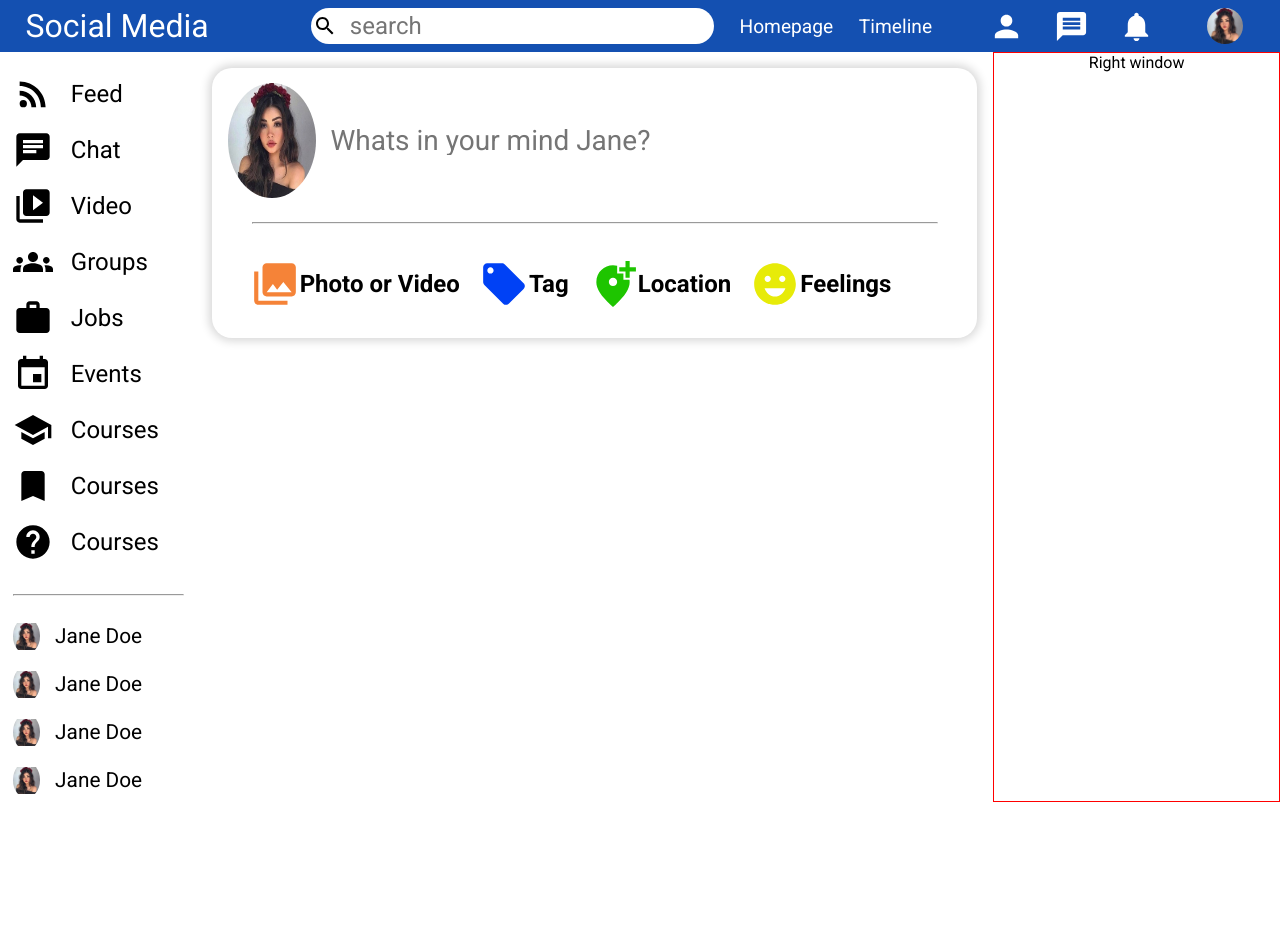
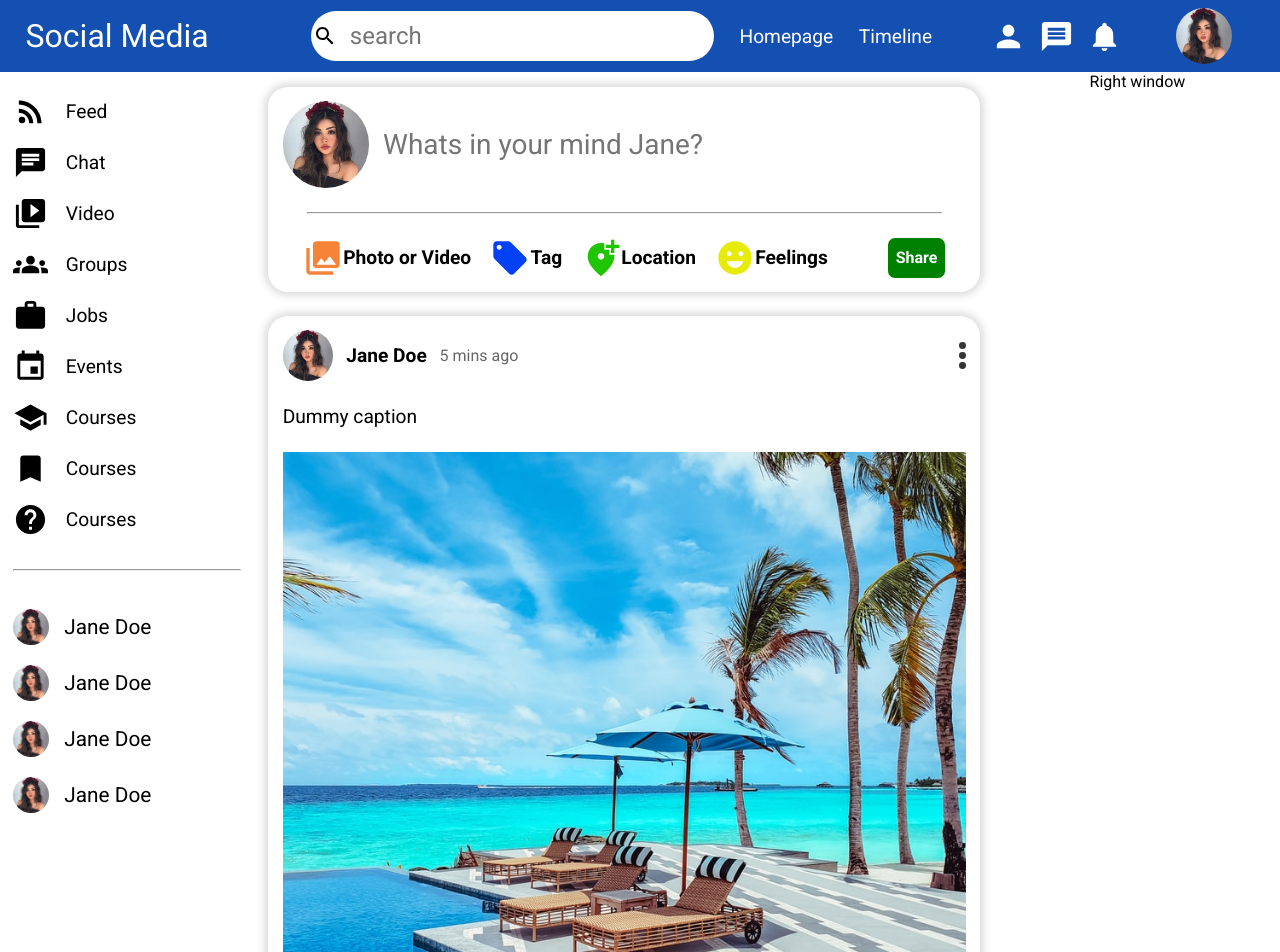
Before and after one commit to Dhanraj-Raiturkar/MERN-SocialMediaApp, a React (Create React App) app in the folder social-media/: page / in a window 1280 px wide. Shown: the top 952 px of the page. Before the commit the page ends 832 px from the top, so only its background shows below. Built offline with nearby package versions, Linux system fonts and the light colour scheme; a web font is replaced by a local one.

Commit message:
Frontend - added post section to homepage

```diff
--- /dev/null
+++ b/social-media/src/components/feed/AddPost.js
@@ -0,0 +1,44 @@
+import React from 'react'
+import PhotoLibraryIcon from '@mui/icons-material/PhotoLibrary';
+import LocalOfferIcon from '@mui/icons-material/LocalOffer';
+import AddLocationAltIcon from '@mui/icons-material/AddLocationAlt';
+import EmojiEmotionsIcon from '@mui/icons-material/EmojiEmotions';
+import classes from './AddPost.module.css';
+import FeedCard from './FeedCard';
+
+const AddPost = () => {
+  return (
+    <FeedCard>
+      <form className={classes.addPostForm}>
+        <img alt="Profile pic" src="./Assets/images/person2.jpg" />
+        <input type="text" placeholder="Whats in your mind Jane?" />
+      </form>
+      <hr className={classes.addPostDivider}/>
+      <div className={classes.addPostUploadOptions}>
+        <PhotoLibraryIcon
+          sx={{ fontSize: 40 }}
+          style={{ color: "rgb(245, 131, 56)" }}
+        />
+        <span className={classes.uploadIconText}>Photo or Video</span>
+        <LocalOfferIcon
+          sx={{ fontSize: 40 }}
+          style={{ color: "rgb(0, 65, 245)" }}
+        />
+        <span className={classes.uploadIconText}>Tag</span>
+        <AddLocationAltIcon
+          sx={{ fontSize: 40 }}
+          style={{ color: "rgb(30, 197, 0)" }}
+        />
+        <span className={classes.uploadIconText}>Location</span>
+        <EmojiEmotionsIcon
+          sx={{ fontSize: 40 }}
+          style={{ color: "rgb(231, 235, 8" }}
+        />
+        <span className={classes.uploadIconText}>Feelings</span>
+        <button className={classes.shareButton}>Share</button>
+      </div>
+    </FeedCard>
+  );
+}
+
+export default AddPost
--- /dev/null
+++ b/social-media/src/components/feed/AddPost.module.css
@@ -0,0 +1,66 @@
+.addPost {
+    /* border: 1px solid black; */
+    padding: 2%;
+    height: 32%;
+    border-radius: 20px;
+    -webkit-box-shadow: 0px 0px 10px 3px rgba(0,0,0,0.16);
+    -moz-box-shadow: 0px 0px 10px 3px rgba(0,0,0,0.16);
+    box-shadow: 0px 0px 10px 3px rgba(0,0,0,0.16);
+}
+
+.addPostForm {
+    /* border: 1px solid black; */
+    display: flex;
+    align-items: center;
+    height: 48%;
+}
+
+.addPostForm img{
+    height: 100%;
+    width: 12.7%;
+    border-radius: 50%;
+    /* border: 1px solid red; */
+}
+
+.addPostForm input{
+    border: none;
+    width: 60%;
+    margin: 0px 2%;
+    height: 25%;
+    font-size: 1.75em;
+    color: rgb(255, 255, 255);
+}
+
+.addPostDivider{
+    margin: 3vh;
+}
+
+.addPostUploadOptions{
+    /* border: 1px solid black; */
+    height: 30%;
+    padding: 0px 3%;
+    display: flex;
+    align-items: center;
+}
+
+.uploadIcons {
+
+}
+
+.uploadIconText{
+    font-size: 1.2em;
+    font-weight: 600;
+    margin-right: 1.5vw;
+}
+
+.shareButton{
+    background-color: green;
+    border: none;
+    margin-left: auto;
+    height: 5vh;
+    width: 4.5vw;
+    border-radius: 7px;
+    font-size: 1em;
+    color: white;
+    font-weight: 600;
+}
--- a/social-media/src/components/feed/Feed.js
+++ b/social-media/src/components/feed/Feed.js
@@ -1,26 +1,14 @@
 import React from 'react';
 import classes from './Feed.module.css';
-import PhotoLibraryIcon from '@mui/icons-material/PhotoLibrary';
-import LocalOfferIcon from '@mui/icons-material/LocalOffer';
-import AddLocationAltIcon from '@mui/icons-material/AddLocationAlt';
-import EmojiEmotionsIcon from '@mui/icons-material/EmojiEmotions';
+import AddPost from './AddPost';
+import Post from './Post';
 
 const Feed = () => {
   return (
     <div className={classes.feedContainer}>
-        <div className={classes.addPost}>
-            <form className={classes.addPostForm}>
-                <img alt='Profile pic' src='./Assets/images/person2.jpg' />
-                <input type='text' placeholder='Whats in your mind Jane?' />
-            </form>
-            <hr/>
-            <div>
-                <PhotoLibraryIcon className={classes.uploadIcons} sx={{fontSize:50}} style={{color:'rgb(245, 131, 56)'}} /><span className={classes.uploadIconText}>Photo or Video</span>
-                <LocalOfferIcon sx={{fontSize:50}} style={{color:'rgb(0, 65, 245)'}}/><span className={classes.uploadIconText}>Tag</span>
-                <AddLocationAltIcon sx={{fontSize:50}} style={{color:'rgb(30, 197, 0)'}}/><span className={classes.uploadIconText}>Location</span>
-                <EmojiEmotionsIcon sx={{fontSize:50}} style={{color:'rgb(231, 235, 8'}}/><span className={classes.uploadIconText}>Feelings</span>
-            </div>
-        </div>
+        <AddPost/>
+        <Post />
+        <Post />
     </div>
   )
 }
--- a/social-media/src/components/feed/Feed.module.css
+++ b/social-media/src/components/feed/Feed.module.css
@@ -3,58 +3,3 @@
     width: 100%;
     height: 100%;
 }
-
-.addPost {
-    /* border: 1px solid black; */
-    padding: 2%;
-    height: 32%;
-    border-radius: 20px;
-    -webkit-box-shadow: 0px 0px 10px 3px rgba(0,0,0,0.16);
-    -moz-box-shadow: 0px 0px 10px 3px rgba(0,0,0,0.16);
-    box-shadow: 0px 0px 10px 3px rgba(0,0,0,0.16);
-}
-
-.addPostForm {
-    /* border: 1px solid black; */
-    display: flex;
-    align-items: center;
-    height: 48%;
-}
-
-.addPostForm img{
-    height: 100%;
-    width: 12%;
-    border-radius: 50%;
-    /* border: 1px solid red; */
-}
-
-.addPostForm input{
-    border: none;
-    width: 60%;
-    margin: 0px 2%;
-    height: 25%;
-    font-size: 1.75em;
-    color: rgb(255, 255, 255);
-}
-
-.addPost hr{
-    margin: 3vh;
-}
-
-.addPost div{
-    /* border: 1px solid black; */
-    height: 30%;
-    padding: 0px 3%;
-    display: flex;
-    align-items: center;
-}
-
-.uploadIcons {
-
-}
-
-.uploadIconText{
-    font-size: 1.5em;
-    font-weight: 600;
-    margin-right: 1.5vw;
-}
--- /dev/null
+++ b/social-media/src/components/feed/FeedCard.js
@@ -0,0 +1,10 @@
+import React from 'react';
+import classes from './FeedCard.module.css';
+
+const FeedCard = (props) => {
+  return (
+    <div className={classes.addPost}>{props.children}</div>
+  )
+}
+
+export default FeedCard
--- /dev/null
+++ b/social-media/src/components/feed/FeedCard.module.css
@@ -0,0 +1,10 @@
+.addPost {
+    /* border: 1px solid black; */
+    padding: 2%;
+    /* height: 32%; */
+    border-radius: 20px;
+    -webkit-box-shadow: 0px 0px 10px 3px rgba(0,0,0,0.16);
+    -moz-box-shadow: 0px 0px 10px 3px rgba(0,0,0,0.16);
+    box-shadow: 0px 0px 10px 3px rgba(0,0,0,0.16);
+    margin-bottom: 3vh;
+}
--- /dev/null
+++ b/social-media/src/components/feed/Post.js
@@ -0,0 +1,43 @@
+import React from 'react';
+import classes from './Post.module.css';
+import FeedCard from './FeedCard';
+import { collapseClasses } from '@mui/material';
+import ThumbUpIcon from '@mui/icons-material/ThumbUp';
+import FavoriteIcon from '@mui/icons-material/Favorite';
+
+const Post = () => {
+  return (
+    <FeedCard>
+        <div className={classes.postHeader}>
+            <div className={classes.postDetails}>
+                <img alt='Profile pic' src='/Assets/images/person2.jpg' />
+                <span className={classes.postUsername}>Jane Doe</span>
+                <span className={classes.postTime}>5 mins ago</span>
+            </div>
+            <div className={classes.postOptions}>
+                <div></div>
+                <div></div>
+                <div></div>
+            </div>
+        </div>
+        <div className={classes.postCaption}>
+            <span>Dummy caption</span>
+        </div>
+        <div className={classes.post}>
+            <img  alt="post media" src='/Assets/images/postImage.jpg' />
+        </div>
+        <div className={classes.postFooter}>
+            <div className={classes.likeSection}>
+                <div style={{backgroundColor:'rgb(20, 80, 177)'}}><ThumbUpIcon sx={{fontSize:20, color:'white'}} /></div>
+                <div style={{backgroundColor:'rgb(248, 100, 113)'}}><FavoriteIcon sx={{fontSize:20, color:'white'}} /></div>
+                <span>26 Likes</span>
+            </div>
+            <div className={classes.commentSection}>
+                <span>3 comments</span>
+            </div>
+        </div>
+    </FeedCard>
+  )
+}
+
+export default Post
--- /dev/null
+++ b/social-media/src/components/feed/Post.module.css
@@ -0,0 +1,100 @@
+.postHeader {
+    height: 90vh;
+    /* border: 1px solid red; */
+    display: flex;
+    height: 10%;
+    align-items: center;
+}
+
+.postDetails {
+    /* border: 1px solid blue; */
+    height: 100%;
+    width: 100%;
+    display: flex;
+    align-items: center;
+}
+
+.postDetails img {
+    width: 7.5%;
+    height: 95%;
+    /* border: 1px solid red; */
+    object-fit: fill;
+    border-radius: 50%;
+}
+
+.postTime {
+    color: rgb(102, 102, 102);
+}
+
+.postUsername {
+    margin: 0px 1vw;
+    font-size: 1.2em;
+    font-weight: 600;
+}
+
+.postOptions {
+    display: flex;
+    height: 100%;
+    flex-direction: column;
+    /* border: 1px solid green; */
+    align-items: center;
+    justify-content: center;
+}
+
+.postOptions div{
+    /* background-color: black; */
+    height: 0.85vh;
+    width: 0.85vh;
+    margin: 0.2vh 0px;
+    border-radius: 50%;
+    background-color: rgb(53, 53, 53);
+}
+
+.postCaption {
+    /* border: 1px solid green; */
+    padding: 3vh 0px;
+    font-size: 1.2em;
+    overflow-wrap: break-word;
+}
+
+.post {
+    height: 80vh;
+    /* border: 1px solid black; */
+    /* margin-bottom: ; */
+}
+
+.post img {
+    height: 100%;
+    width: 100%;
+    object-fit: cover;
+}
+
+.postFooter {
+    /* height: 10vh; */
+    padding-top: 2vh;
+    /* border: 1px solid hotpink; */
+    display: flex;
+    align-items: baseline;
+    justify-content: space-between;
+}
+
+.likeSection {
+    display: flex;
+    align-items: center;
+    height: 100%;
+    /* border: 1px solid yellow; */
+}
+
+.likeSection div{
+    display: flex;
+    align-items: center;
+    justify-content: center;
+    width: 5vh;
+    height: 5vh;
+    border-radius: 50%;
+    margin-right: 0.8vw;
+}
+
+.commentSection span{
+    border-bottom: 2px dotted grey;
+}
--- a/social-media/src/components/leftFeedWindow/LeftWindow.js
+++ b/social-media/src/components/leftFeedWindow/LeftWindow.js
@@ -15,15 +15,15 @@ const LeftWindow = () => {
   return (
     <div className={classes.leftSidebarWrapper}>
         <ul className={classes.leftsidebarOptions}>
-            <li><RssFeedIcon sx={{fontSize:40}} /><span>Feed</span></li>
-            <li><ChatIcon sx={{fontSize:40}} /><span>Chat</span></li>
-            <li><VideoLibraryIcon sx={{fontSize:40}} /><span>Video</span></li>
-            <li><GroupsIcon sx={{fontSize:40}} /><span>Groups</span></li>
-            <li><WorkIcon sx={{fontSize:40}} /><span>Jobs</span></li>
-            <li><EventIcon sx={{fontSize:40}} /><span>Events</span></li>
-            <li><SchoolIcon sx={{fontSize:40}} /><span>Courses</span></li>
-            <li><BookmarkIcon sx={{fontSize:40}} /><span>Courses</span></li>
-            <li><HelpIcon sx={{fontSize:40}} /><span>Courses</span></li>
+            <li><RssFeedIcon sx={{fontSize:35}} /><span>Feed</span></li>
+            <li><ChatIcon sx={{fontSize:35}} /><span>Chat</span></li>
+            <li><VideoLibraryIcon sx={{fontSize:35}} /><span>Video</span></li>
+            <li><GroupsIcon sx={{fontSize:35}} /><span>Groups</span></li>
+            <li><WorkIcon sx={{fontSize:35}} /><span>Jobs</span></li>
+            <li><EventIcon sx={{fontSize:35}} /><span>Events</span></li>
+            <li><SchoolIcon sx={{fontSize:35}} /><span>Courses</span></li>
+            <li><BookmarkIcon sx={{fontSize:35}} /><span>Courses</span></li>
+            <li><HelpIcon sx={{fontSize:35}} /><span>Courses</span></li>
         </ul>
         {/* <input type="submit" value="Show More"/> */}
         <hr className={classes.leftSidebarHr}/>
--- a/social-media/src/components/leftFeedWindow/LeftWindow.module.css
+++ b/social-media/src/components/leftFeedWindow/LeftWindow.module.css
@@ -1,7 +1,7 @@
 
 
 .leftSidebarWrapper{
-    flex: 1.5;
+    flex: 2;
     height: calc(100vh - 6.5vh);
     /* border: 1px solid red; */
     padding: 0.5% 1%;
@@ -41,7 +41,7 @@
     /* position: relative;
     bottom: 10px; */
     margin-left: 18px;
-    font-size: 1.5em;
+    font-size: 1.2em;
 }
 
 .leftSidebarWrapper input{
@@ -57,7 +57,7 @@
 }
 
 .friendlist{
-    margin: 0px;
+    margin: 1vh 0px;
     padding: 0px;
     /* display: flex;
     flex-direction: column; */
@@ -65,6 +65,7 @@
 
 .friendlist li {
     list-style: none;
+    margin: 1vh 0px;
 }
 
 .friendListItem{
--- a/social-media/src/components/navbar/Navbar.module.css
+++ b/social-media/src/components/navbar/Navbar.module.css
@@ -1,5 +1,5 @@
 .header {
-    height: 6.5vh;
+    height: 9vh;
     background-color: rgb(20, 80, 177);
     display: flex;
     position: sticky;
@@ -88,7 +88,7 @@
 .navbarIcons{
     color: white;
     size: 2em;
-    margin: 0px 15px;
+    margin: 0px 0.5vw;
     cursor: pointer;
 }
 
--- a/social-media/src/pages/home/Home.module.css
+++ b/social-media/src/pages/home/Home.module.css
@@ -5,7 +5,7 @@
 
 
 .postFeedWrapper{
-    flex: 7;
+    flex: 6.5;
     height: calc(100vh - 6.5vh);
     /* border: 1px solid red; */
     display: flex;
@@ -15,7 +15,7 @@
 .rightSidebarWrapper{
     flex: 2.5;
     height: calc(100vh - 6.5vh);
-    border: 1px solid red;
+    /* border: 1px solid red; */
     display: flex;
     justify-content: center;
 }
```
Also changed, not shown: social-media/public/Assets/images/postImage.jpg (added).
